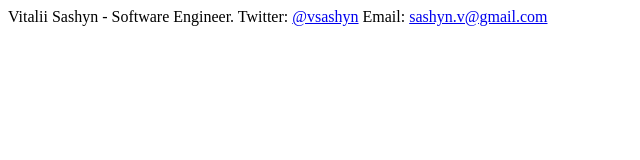
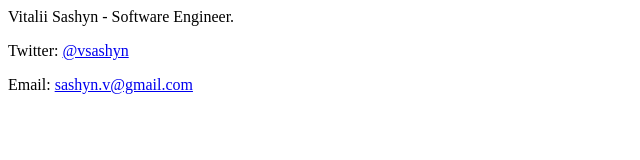
Before and after one commit to vsashyn/vsashyn.github.io, a plain HTML site: page index.html in a window 1280 px wide. Shown: the whole page, without its empty margins (0-640 px from the left). Drawn offline with Linux system fonts and the light colour scheme.

Commit message:
Formatting

```diff
--- a/index.html
+++ b/index.html
@@ -1,25 +1,37 @@
 <html>
+
 <head>
   <title class="next-head">Vitalii Sashyn - Software Engineer</title>
   <meta name="description" content="Web Consultant and Developer. HTML, CSS and JavaScript, NodeJS." class="next-head">
-    <meta name="keywords" content="HTML, CSS, JavaScript, HTML5, CSS3, JS, React, Node.js, Frontend Development, Web Development, Web Design, Development, Frontend" class="next-head">
+  <meta name="keywords" content="HTML, CSS, JavaScript, HTML5, CSS3, JS, React, Node.js, Frontend Development, Web Development, Web Design, Development, Frontend"
+    class="next-head">
   <meta name="author" content="Vitalii Sashyn" class="next-head">
   <meta name="viewport" content="width=device-width,initial-scale=1" class="next-head">
   <meta property="og:title" content="Vitalii Sashyn - Freelance Web Consultant and Developer" class="next-head">
   <meta property="og:description" content="Vitalii Sashyn - Freelance Web Consultant and Developer." class="next-head">
-    <meta property="og:image" content="https://avatars1.githubusercontent.com/u/4557935?s=400&u=4edb7486dc1423835dff473af25d94a8c07cf410&v=4" class="next-head">
+  <meta property="og:image" content="https://avatars1.githubusercontent.com/u/4557935?s=400&u=4edb7486dc1423835dff473af25d94a8c07cf410&v=4"
+    class="next-head">
   <meta name="twitter:card" content="summary" class="next-head">
   <meta name="twitter:site" content="@vsashyn" class="next-head">
   <meta name="twitter:creator" content="@vsashyn" class="next-head">
   <meta name="twitter:url" content="http://vsashyn.github.io" class="next-head">
   <meta name="twitter:title" content="Vitalii Sashyn - Freelance Web Consultant and Developer" class="next-head">
   <meta name="twitter:description" content="Vitalii Sashyn - Freelance Web Consultant and Developer." class="next-head">
-    <meta name="twitter:image" content="https://avatars1.githubusercontent.com/u/4557935?s=400&u=4edb7486dc1423835dff473af25d94a8c07cf410&v=4" class="next-head">
+  <meta name="twitter:image" content="https://avatars1.githubusercontent.com/u/4557935?s=400&u=4edb7486dc1423835dff473af25d94a8c07cf410&v=4"
+    class="next-head">
 </head>
+
 <body>
+  <p>
     Vitalii Sashyn - Software Engineer.
+  </p>
 
+  <p>
     Twitter: <a href="https://twitter.com/vsashyn">@vsashyn</a>
+  </p>
+  <p>
     Email: <a href="sashyn.v@gmail.com">sashyn.v@gmail.com</a>
+  </p>
 </body>
+
 </html>
```
Lines whose indentation alone changed are shown as unchanged.
